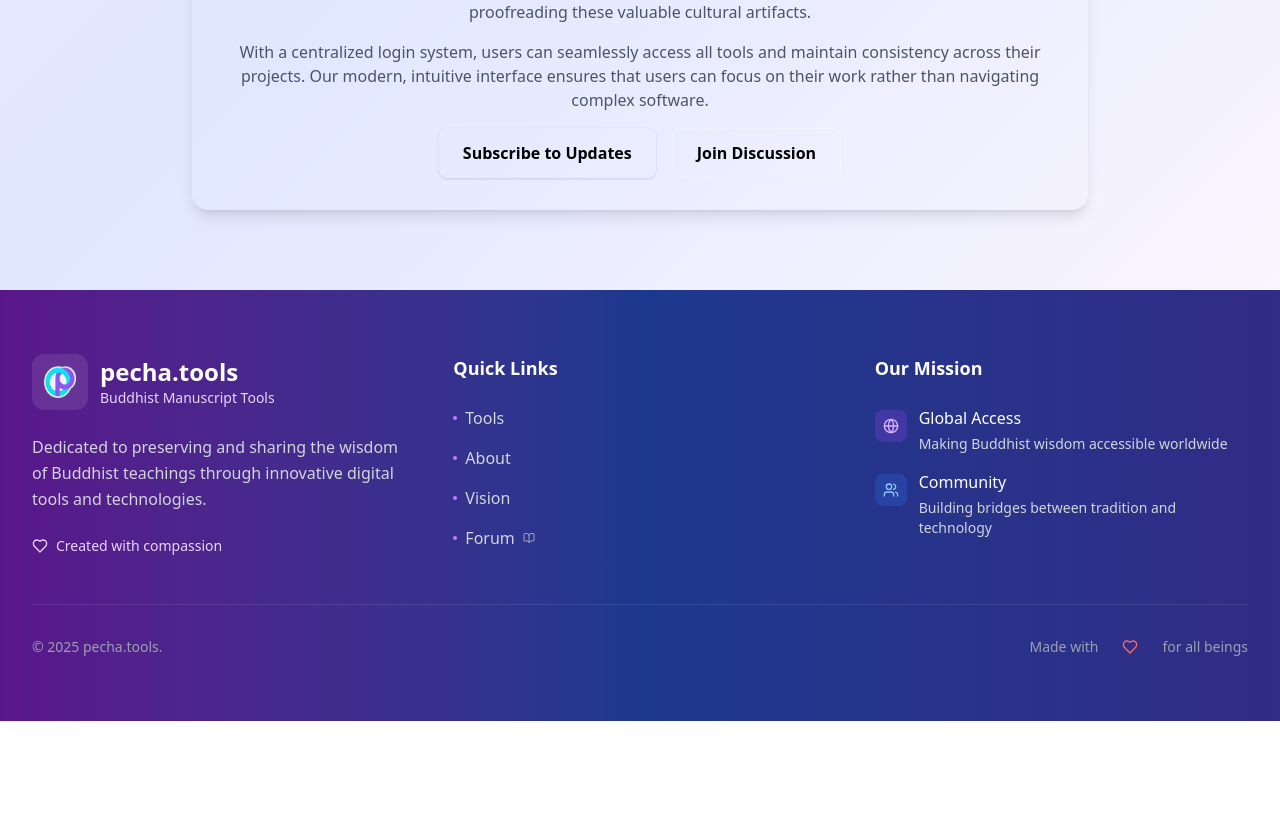
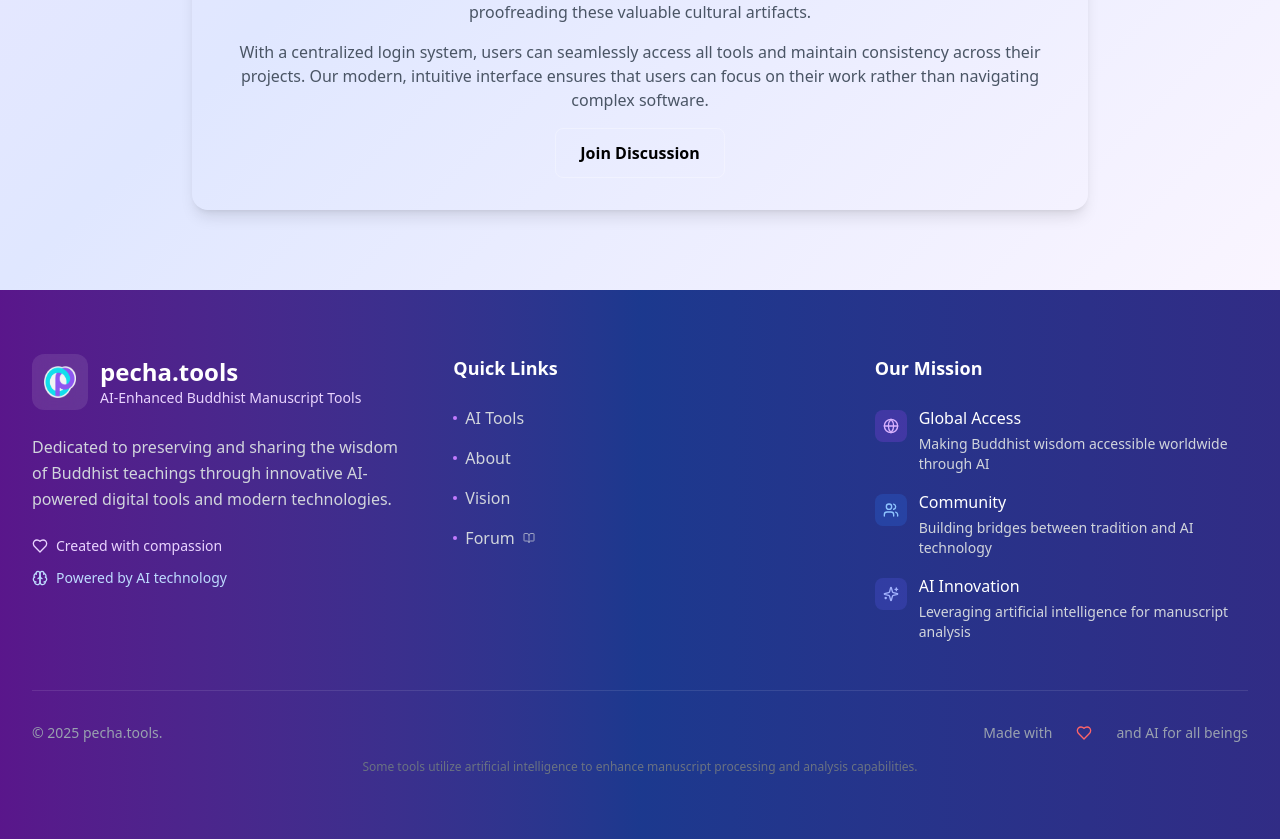
Before and after one commit to OpenPecha/pecha-workspace, a React (Vite) app in the folder frontend/: page / in a window 1280 px wide. Shown: the part 2486-3325 px from the top of the page. Before the commit the page ends 3207 px from the top, so only its background shows below. Built offline with nearby package versions, Linux system fonts and the light colour scheme; no server answers.

Commit message:
Enhance Footer and VisionSection components by incorporating AI-related content, updating text for clarity, and adding new icons. Revise button in VisionSection to a link for improved user engagement.

```diff
--- a/frontend/src/components/Footer.tsx
+++ b/frontend/src/components/Footer.tsx
@@ -1,4 +1,4 @@
-import { BookOpen, Heart, Globe, Users } from "lucide-react";
+import { BookOpen, Heart, Globe, Users, Brain, Sparkles } from "lucide-react";
 import heroImage from "@/assets/favicon.png";
 
 const Footer = () => {
@@ -15,17 +15,22 @@ const Footer = () => {
               <div>
                 <h3 className="text-2xl font-bold text-white">pecha.tools</h3>
                 <p className="text-sm text-purple-200">
-                  Buddhist Manuscript Tools
+                  AI-Enhanced Buddhist Manuscript Tools
                 </p>
               </div>
             </div>
             <p className="text-gray-300 leading-relaxed mb-6">
               Dedicated to preserving and sharing the wisdom of Buddhist
-              teachings through innovative digital tools and technologies.
+              teachings through innovative AI-powered digital tools and modern
+              technologies.
             </p>
-            <div className="flex items-center space-x-2 text-purple-200">
+            <div className="flex items-center space-x-2 text-purple-200 mb-3">
               <Heart className="h-4 w-4" />
               <span className="text-sm">Created with compassion</span>
+            </div>
+            <div className="flex items-center space-x-2 text-blue-200">
+              <Brain className="h-4 w-4" />
+              <span className="text-sm">Powered by AI technology</span>
             </div>
           </div>
 
@@ -39,7 +44,7 @@ const Footer = () => {
                   className="text-gray-300 hover:text-white transition-colors duration-300 flex items-center space-x-2 group"
                 >
                   <span className="w-1 h-1 bg-purple-400 rounded-full group-hover:bg-white transition-colors"></span>
-                  <span>Tools</span>
+                  <span>AI Tools</span>
                 </a>
               </li>
               <li>
@@ -86,7 +91,7 @@ const Footer = () => {
                 <div>
                   <h5 className="font-medium text-white mb-1">Global Access</h5>
                   <p className="text-sm text-gray-300">
-                    Making Buddhist wisdom accessible worldwide
+                    Making Buddhist wisdom accessible worldwide through AI
                   </p>
                 </div>
               </div>
@@ -97,7 +102,18 @@ const Footer = () => {
                 <div>
                   <h5 className="font-medium text-white mb-1">Community</h5>
                   <p className="text-sm text-gray-300">
-                    Building bridges between tradition and technology
+                    Building bridges between tradition and AI technology
+                  </p>
+                </div>
+              </div>
+              <div className="flex items-start space-x-3">
+                <div className="p-2 bg-indigo-500/20 rounded-lg mt-1">
+                  <Sparkles className="h-4 w-4 text-indigo-300" />
+                </div>
+                <div>
+                  <h5 className="font-medium text-white mb-1">AI Innovation</h5>
+                  <p className="text-sm text-gray-300">
+                    Leveraging artificial intelligence for manuscript analysis
                   </p>
                 </div>
               </div>
@@ -112,8 +128,14 @@ const Footer = () => {
             <div className="flex items-center space-x-6 text-sm text-gray-400">
               <span>Made with</span>
               <Heart className="h-4 w-4 text-red-400" />
-              <span>for all beings</span>
+              <span>and AI for all beings</span>
             </div>
+          </div>
+          <div className="mt-4 text-xs text-gray-500">
+            <p>
+              Some tools utilize artificial intelligence to enhance manuscript
+              processing and analysis capabilities.
+            </p>
           </div>
         </div>
       </div>
--- a/frontend/src/components/VisionSection.tsx
+++ b/frontend/src/components/VisionSection.tsx
@@ -92,12 +92,14 @@ const VisionSection = () => {
               rather than navigating complex software.
             </p>
             <div className="flex flex-col sm:flex-row gap-4 justify-center mt-4">
-              <button className="bg-sacred-white px-6 py-3 rounded-lg font-semibold hover:bg-white/90 transition-colors shadow-gentle">
-                Subscribe to Updates
-              </button>
-              <button className="border border-white/30 px-6 py-3 rounded-lg font-semibold hover:bg-white/10 transition-colors">
+              <a
+                href="https://forum.openpecha.org"
+                target="_blank"
+                rel="noopener noreferrer"
+                className="border border-white/30 px-6 py-3 rounded-lg font-semibold hover:bg-white/10 transition-colors text-center inline-block"
+              >
                 Join Discussion
-              </button>
+              </a>
             </div>
           </div>
         </div>
```
